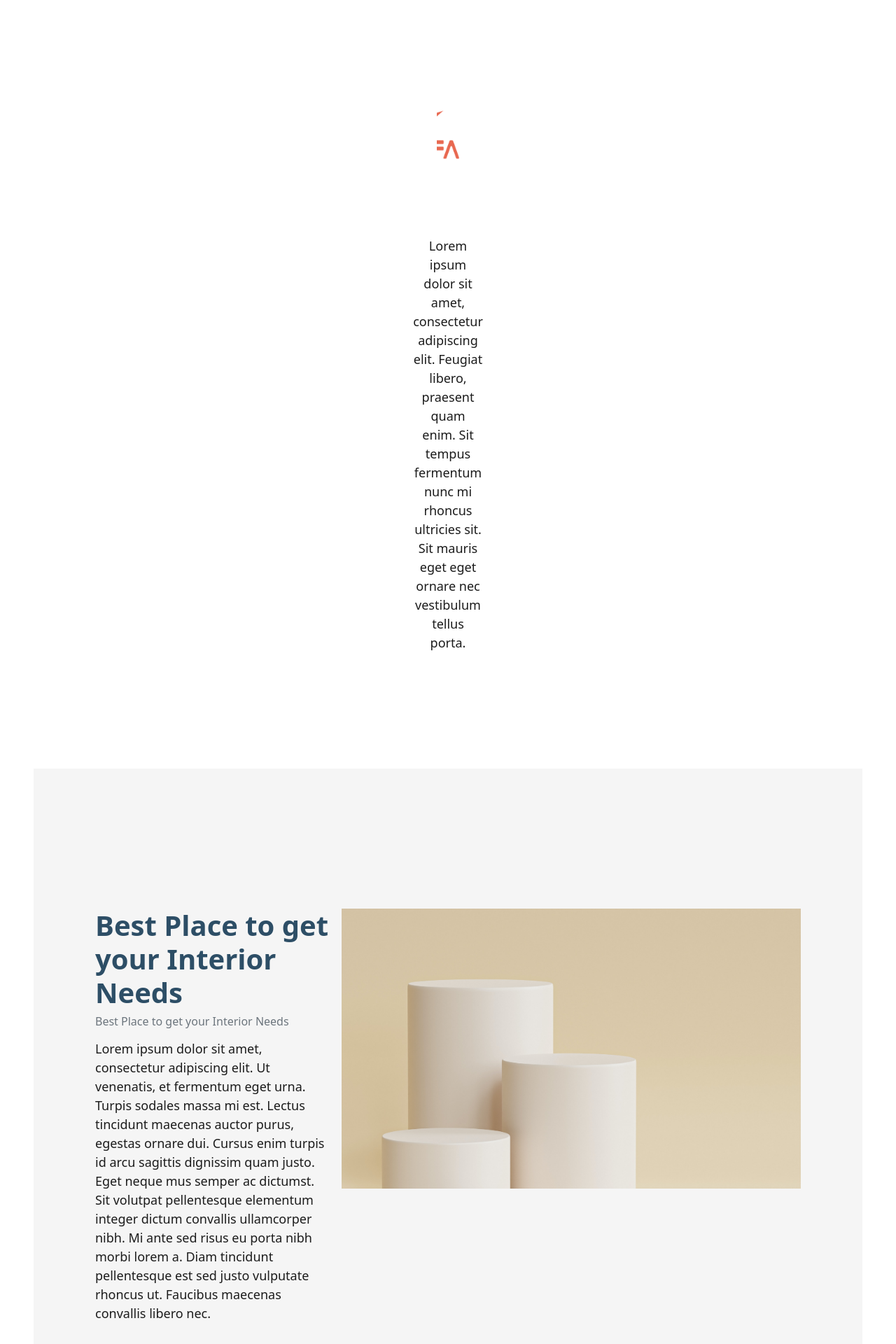
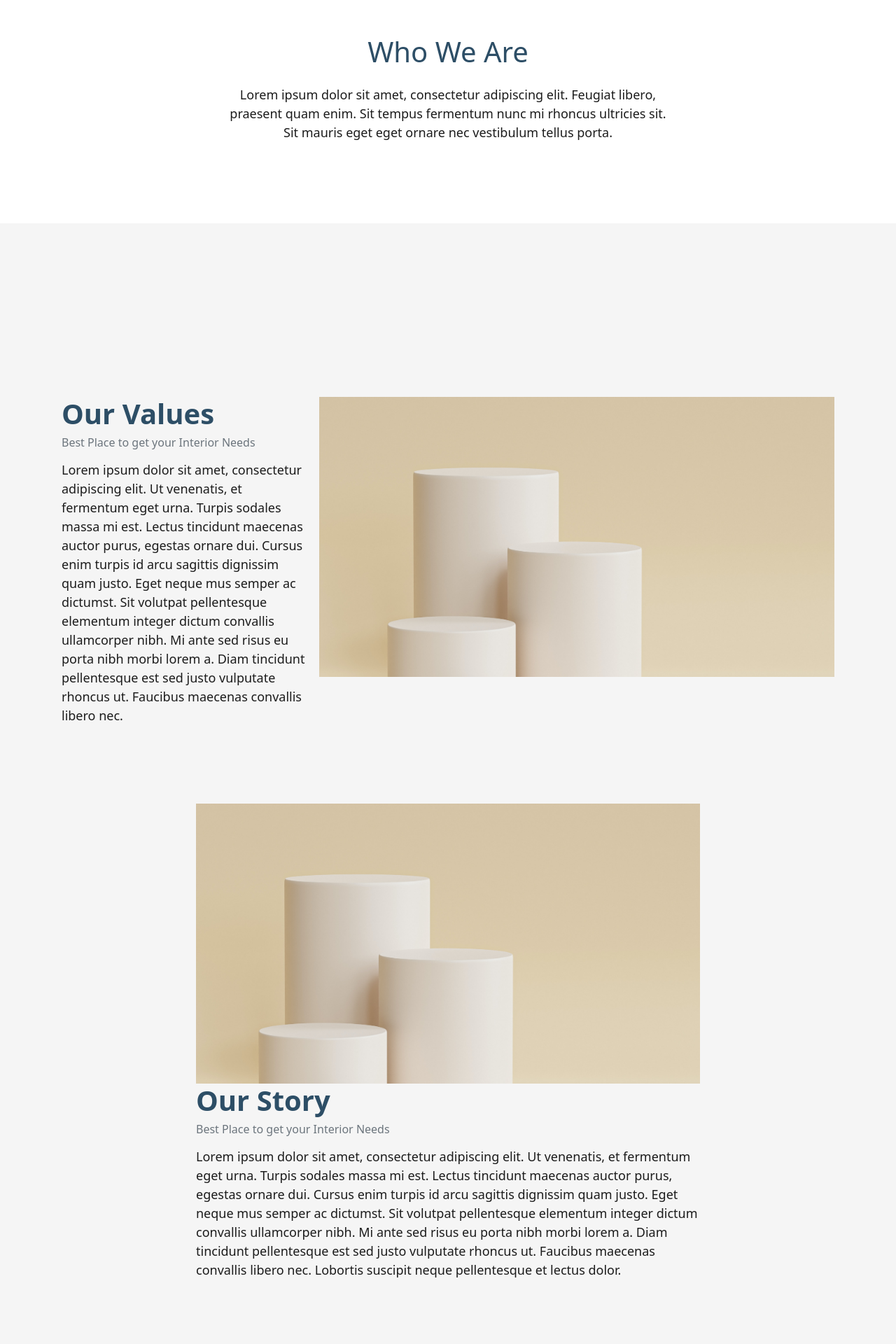
Before and after one commit to lokendra-chaulagain/Falcon_Traders, a Next.js app in the folder frontend/: page /about in a window 1280 px wide. Shown: the part 100-2020 px from the top of the page at 70% size. Built offline with nearby package versions, Linux system fonts and the light colour scheme; no server answers.

Commit message:
thaal layo

```diff
--- a/frontend/src/components/Footer.tsx
+++ b/frontend/src/components/Footer.tsx
@@ -2,46 +2,88 @@ import React from "react";
 import { AiOutlineTwitter } from "react-icons/ai";
 import { RiFacebookFill } from "react-icons/ri";
 import { AiFillInstagram } from "react-icons/ai";
-import { BsArrowRight } from "react-icons/bs";
-
+import { useForm } from "react-hook-form";
+import { toast } from "react-toastify";
+import axios from "axios";
 
 export default function Footer() {
+  const mailSendSuccess = () => toast.success("We will notify our updates");
+  const sendMailError = () => toast.error("Something Went Wrong");
+
+  const {
+    register,
+    handleSubmit,
+    watch,
+    formState: { errors },
+    reset,
+  } = useForm();
+  const handleAllField = watch();
+
+  const createSubscriber = async () => {
+    try {
+      const res = await axios.post(`${process.env.NEXT_PUBLIC_API_URL}/subscriber`, handleAllField);
+      console.log("Form has been submitted");
+      mailSendSuccess();
+      reset();
+    } catch (error) {
+      console.log(error);
+      sendMailError();
+    }
+  };
+
   return (
     <div className="footer_wrapper">
-      <div className="row">
-        <div className="col-8 d-flex  align-items-center justify-content-center ">
-          <h5 className="fw-semibold h5 dark_blue">SUBSCRIBE TO OUR NEWSLETTER</h5>
+      <div className="row  d-flex align-items-center px-2 px-md-5">
+        <div className="col-12 col-lg-4">
+          <h5 className="fw-semibold text-center text-lg-start mb-0 h5 dark_blue">SUBSCRIBE TO OUR NEWSLETTER</h5>
+        </div>
+
+        <form
+          onSubmit={handleSubmit(createSubscriber)}
+          className="col-12 col-lg-4 d-flex align-items-center justify-content-center">
+          <div className="w-100">
+            <div className="d-flex align-items-center mt-4 w-100">
               <input
-          autoComplete="off"
                 type="email"
-            className="form-control w-50 rounded-0 subscribe_input ms-5"
+                className="form-control  rounded-0 subscribe_input ms-0 ms-md-5 my-lg-0"
                 placeholder="Your E-mail Here"
                 id="exampleInputEmail1"
                 aria-describedby="emailHelp"
+                {...register("email", { required: "Email is required" })}
               />
-          <BsArrowRight size={26} color="grey"  />
+
+              <button
+                type="submit"
+                className="btn btn-primary btn-sm subscribe_button rounded-1">
+                Subscribe
+              </button>
             </div>
-        <div className="col-4 d-flex align-items-center justify-content-center gap-3 dark_blue">
+            {errors.email && <p className="text-danger text-center mt-0 mt-lg-2  fw-semibold ">{`${errors.email.message}`}</p>}
+          </div>
+        </form>
+
+        <div className="col-12 col-lg-4 mt-2  d-flex align-items-center justify-content-center gap-3 dark_blue">
           JOIN US ON
           <AiOutlineTwitter
             size={34}
-            className=" footer_icon_div1 rounded-circle  p-2 ms-5"
+            className=" footer_icon_div1 rounded-circle cp p-2 ms-5"
           />
           <RiFacebookFill
             size={34}
-            className=" footer_icon_div2 rounded-circle  p-2"
+            className=" footer_icon_div2 rounded-circle cp p-2"
           />
           <AiFillInstagram
             size={34}
-            className=" footer_icon_div3 rounded-circle  p-2"
+            className=" footer_icon_div3 rounded-circle cp p-2"
           />
         </div>
       </div>
+
       <hr />
-      <div className="row footer_last_row ">
+      <div className="row footer_last_row px-2 px-md-5 ">
         <div className="col small d-flex align-items-center justify-content-center dark_blue">TERMS & CODITION POLICY</div>
-        <div className="col h4 d-flex align-items-center justify-content-center dark_blue">Logo Here</div>
-        <div className="col d-flex align-items-center justify-content-center dark_blue">© 2019 Bamboo All Rights Reserved</div>
+        {/* <div className="col d-none d-md-block h4 d-flex align-items-center justify-content-center dark_blue">Logo Here</div> */}
+        <div className="col small d-flex align-items-center justify-content-center dark_blue">© 2019 Bamboo All Rights Reserved</div>
       </div>
     </div>
   );
--- a/frontend/src/pages/about.tsx
+++ b/frontend/src/pages/about.tsx
@@ -7,29 +7,23 @@ import "swiper/css/pagination";
 import "swiper/css/navigation";
 import { Pagination, Navigation } from "swiper";
 import { BsArrowRight } from "react-icons/bs";
-import logo from "../asset/logo.png";
 
 export default function About() {
   return (
-    <div className="px-5 my-5 pt-5">
-      <div className="about_hero d-flex  flex-column align-items-center justify-content-center ">
-        <div className="about_logo_div ">
-          <Image
-            src={logo}
-            layout="fill"
-            objectFit="cover"
-            alt=""
-          />
+    <div className="about_page_wrapper">
+      <div className="div d-flex align-items-center justify-content-center">
+        <div className="about_hero d-flex flex-column align-items-center justify-content-center ">
+          <h1 className="h1 dark_blue">Who We Are</h1>
+          <p className="mt-3 fz18 text-center">Lorem ipsum dolor sit amet, consectetur adipiscing elit. Feugiat libero, praesent quam enim. Sit tempus fermentum nunc mi rhoncus ultricies sit. Sit mauris eget eget ornare nec vestibulum tellus porta.</p>
         </div>
-        <p className="text-center mt-5 pt-4 fz18">Lorem ipsum dolor sit amet, consectetur adipiscing elit. Feugiat libero, praesent quam enim. Sit tempus fermentum nunc mi rhoncus ultricies sit. Sit mauris eget eget ornare nec vestibulum tellus porta.</p>
       </div>
 
       <div className="grey_bg ">
+        {/* First Image text section--------------- */}
 
-        {/* ------------------------------------------- */}
-        <div className="row my-">
-          <div className="col-12  col-xl-4 p-0 d-flex flex-column  justify-content-center">
-            <h1 className="h1 fw-bold dark_blue">Best Place to get your Interior Needs</h1>
+        <div className="row my-5 ">
+          <div className="order-2 mt-4 mt-xl-0 col-12 col-xl-4 p-0  pe-0 pe-xl-3   d-flex flex-column  justify-content-center">
+            <h1 className="h1 fw-bold dark_blue">Our Values</h1>
             <h6 className="text-muted mb-3">Best Place to get your Interior Needs</h6>
 
             <p className="fz18 para_color">
@@ -37,7 +31,8 @@ export default function About() {
               convallis libero nec.
             </p>
           </div>
-          <div className="col p-0 ps-3">
+
+          <div className="order-1 order-xl-2 col-lg-12 col-xl-8 p-0   ">
             <div className="about_sec_1_right_img_div">
               <Image
                 src={banner}
@@ -49,9 +44,10 @@ export default function About() {
           </div>
         </div>
 
-        <div className="div d-flex align-items-center justify-content-center my-5 py-5">
-          <div className="row  col-8 ">
-            <div className="about_sec_1_right_img_div">
+        {/* Second Image text section--------------- */}
+        <div className="div  d-flex align-items-center justify-content-center my-5 py-5">
+          <div className="row  col-12 col-xl-8  ">
+            <div className="about_sec_1_right_img_div ">
               <Image
                 src={banner}
                 layout="fill"
@@ -59,18 +55,19 @@ export default function About() {
                 alt=""
               />
             </div>
-            <h1 className="dark_blue fw-bold my-2">Our Story</h1>
-            <h6 className="text-muted mb-3">Best Place to get your Interior Needs</h6>
+            <h1 className="dark_blue fw-bold my-2 p-0 mt-3 mt-xl-0">Our Story</h1>
+            <h6 className="text-muted mb-3 p-0">Best Place to get your Interior Needs</h6>
 
-            <p className="fz18">
+            <p className="fz18 p-0">
               Lorem ipsum dolor sit amet, consectetur adipiscing elit. Ut venenatis, et fermentum eget urna. Turpis sodales massa mi est. Lectus tincidunt maecenas auctor purus, egestas ornare dui. Cursus enim turpis id arcu sagittis dignissim quam justo. Eget neque mus semper ac dictumst. Sit volutpat pellentesque elementum integer dictum convallis ullamcorper nibh. Mi ante sed risus eu porta nibh morbi lorem a. Diam tincidunt pellentesque est sed justo vulputate rhoncus ut. Faucibus maecenas
               convallis libero nec. Lobortis suscipit neque pellentesque et lectus dolor.
             </p>
           </div>
         </div>
 
+        {/* Last image text section------------- */}
         <div className="row my-5 ">
-          <div className="col p-0 pe-4">
+          <div className=" col-lg-12 col-xl-8 p-0 pe-0 pe-xl-3">
             <div className="about_sec_1_right_img_div">
               <Image
                 src={banner}
@@ -80,7 +77,7 @@ export default function About() {
               />
             </div>
           </div>
-          <div className="col-4 p-0 d-flex flex-column  justify-content-center">
+          <div className="col-12 col-xl-4 p-0 mt-4 mt-xl-0 d-flex flex-column  justify-content-center">
             <h1 className="h1 fw-bold dark_blue">Our Values</h1>
             <h6 className="text-muted mb-3">Best Place to get your Interior Needs</h6>
 
@@ -92,9 +89,9 @@ export default function About() {
         </div>
 
         <div className="row about_swiper_section my-5">
-          <h1 className="dark_blue fw-bold my-2">Our Products</h1>
-          <h6 className="text-muted mb-3">Best Place to get your Interior Needs</h6>
-          <p className="fz18 pe-5 mb-4">Lorem ipsum dolor sit amet, consectetur adipiscing elit. Ut venenatis, et fermentum eget urna. Turpis sodales massa mi est. Lectus tincidunt maecenas auctor purus, egestas ornare dui. Cursus enim turpis id arcu sagittis dignissim quam justo. Eget neque mus semper ac dictumst.</p>
+          <h1 className="dark_blue fw-bold my-2 p-0">Our Products</h1>
+          <h6 className="text-muted mb-3 p-0">Best Place to get your Interior Needs</h6>
+          <p className="fz18 pe-5 mb-4 p-0">Lorem ipsum dolor sit amet, consectetur adipiscing elit. Ut venenatis, et fermentum eget urna. Turpis sodales massa mi est. Lectus tincidunt maecenas auctor purus, egestas ornare dui. Cursus enim turpis id arcu sagittis dignissim quam justo. Eget neque mus semper ac dictumst.</p>
 
           <Swiper
             slidesPerView={3}
--- a/frontend/src/styles/globals.css
+++ b/frontend/src/styles/globals.css
@@ -380,7 +380,6 @@ body {
   height: 700px;
 }
 
-
 @media only screen and (max-width: 1000px) {
   .single_blog_image_div {
     height: 500px;
@@ -392,8 +391,6 @@ body {
     height: 350px;
   }
 }
-
-
 
 .global_para {
   font-size: 19px !important;
@@ -530,17 +527,26 @@ body {
   border-color: var(--color-yellow) !important;
 }
 
-/* Category page -------------*/
-
 /* About page------------------ */
-.about_logo_div {
-  position: relative;
-  height: 15vh;
-  width: 100%;
+.about_page_wrapper {
+  padding-top: 150px;
 }
 
 .about_hero {
-  padding: 150px calc(40rem - 5vw) !important;
+  padding-bottom: 100px;
+  width: 50%;
+}
+
+@media only screen and (max-width: 800px) {
+  .about_hero {
+    width: 70%;
+  }
+}
+
+@media only screen and (max-width: 600px) {
+  .about_hero {
+    width: 100%;
+  }
 }
 
 .about_sec_1_right_img_div {
@@ -548,10 +554,22 @@ body {
   height: 50vh;
 }
 
+@media only screen and (max-width: 600px) {
+  .about_sec_1_right_img_div {
+    height: 28vh;
+  }
+}
+
 .about_swiper_img_div {
   position: relative;
   height: 60vh;
 }
+@media only screen and (max-width: 900px) {
+  .about_swiper_img_div {
+    height: 40vh;
+  }
+}
+
 .about_swiper_desc_div {
   position: absolute;
   bottom: 5px;
@@ -564,6 +582,23 @@ body {
   padding-bottom: 140px;
   padding-left: 100px;
   padding-right: 100px;
+}
+
+@media only screen and (max-width: 1000px) {
+  .grey_bg {
+    padding-top: 100px;
+    padding-bottom: 100px;
+  }
+}
+
+@media only screen and (max-width: 780px) {
+  .grey_bg {
+    padding-left: 20px;
+    padding-right: 20px;
+    padding-top: 50px;
+    padding-bottom: 50px;
+
+  }
 }
 
 .dark_blue {
@@ -586,6 +621,11 @@ body {
 
 .about_swiper_section {
   padding-left: 280px;
+}
+@media only screen and (max-width: 1200px) {
+  .about_swiper_section {
+    padding-left: 0px;
+  }
 }
 
 .color_white {
@@ -690,3 +730,8 @@ body {
 .forgot_pass:hover {
   color: var(--color-orange) !important;
 }
+
+.subscribe_button{
+  background-color: var(--color-orange) !important;
+  border-color: var(--color-orange) !important;
+}
```
Lines whose indentation alone changed are shown as unchanged.
